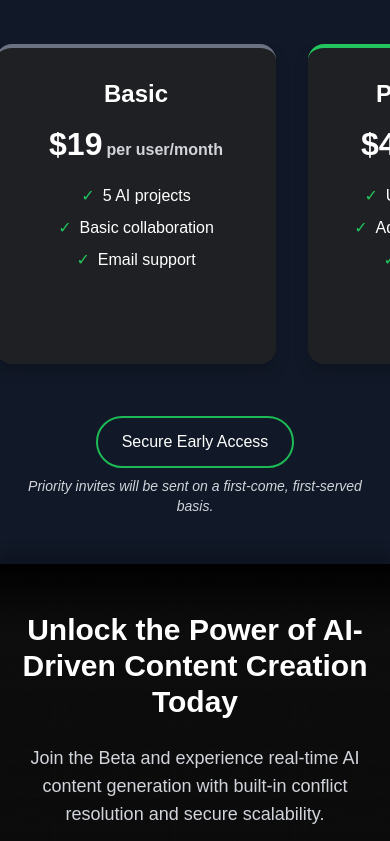
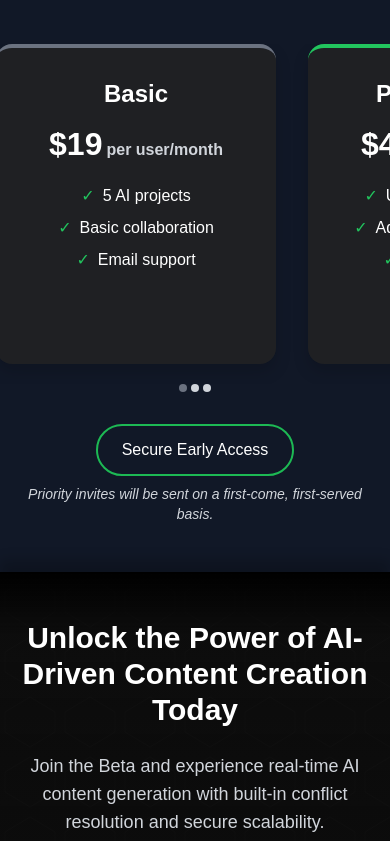
Before and after one commit to jschibelli/snyaplyai-landing, a Next.js app: page / in a window 390 px wide. Shown: the part 7053-7894 px from the top of the page. Built offline with nearby package versions, Linux system fonts and the light colour scheme.

Commit message:
Refactor PricingTable for improved mobile support; change layout to flexbox for better responsiveness; add scroll indicator for mobile users

```diff
--- a/app/components/PricingTable.tsx
+++ b/app/components/PricingTable.tsx
@@ -54,8 +54,9 @@ export default function PricingSection() {
           Pricing
         </motion.h2>
 
+        {/* Changed from grid to pricing-container class for better mobile support */}
         <motion.div
-          className="pricing-container grid grid-cols-1 md:grid-cols-3 gap-8 mb-10"
+          className="pricing-container md:grid md:grid-cols-3 md:gap-8 mb-10"
           initial={{ opacity: 0, y: 20 }}
           animate={{ opacity: 1, y: 0 }}
           transition={{ duration: 0.5, delay: 0.2 }}
@@ -83,6 +84,15 @@ export default function PricingSection() {
             </div>
           ))}
         </motion.div>
+
+        {/* Add scroll indicator for mobile */}
+        <div className="md:hidden flex justify-center mb-6">
+          <div className="flex space-x-1">
+            <div className="w-2 h-2 rounded-full bg-gray-500"></div>
+            <div className="w-2 h-2 rounded-full bg-gray-300"></div>
+            <div className="w-2 h-2 rounded-full bg-gray-300"></div>
+          </div>
+        </div>
 
         {/* Single CTA with secondary style as requested */}
         <motion.div
--- a/app/globals.css
+++ b/app/globals.css
@@ -407,6 +407,16 @@ body {
     scroll-snap-align: start;
     flex-shrink: 0;
     padding: 1.75rem; /* Slightly larger padding for better tap targets */
+  }
+}
+
+@media (max-width: 768px) {
+  .pricing-container {
+    display: flex;
+    overflow-x: auto;
+    scroll-snap-type: x mandatory;
+    -webkit-overflow-scrolling: touch;
+    /* other styles */
   }
 }
 
```
